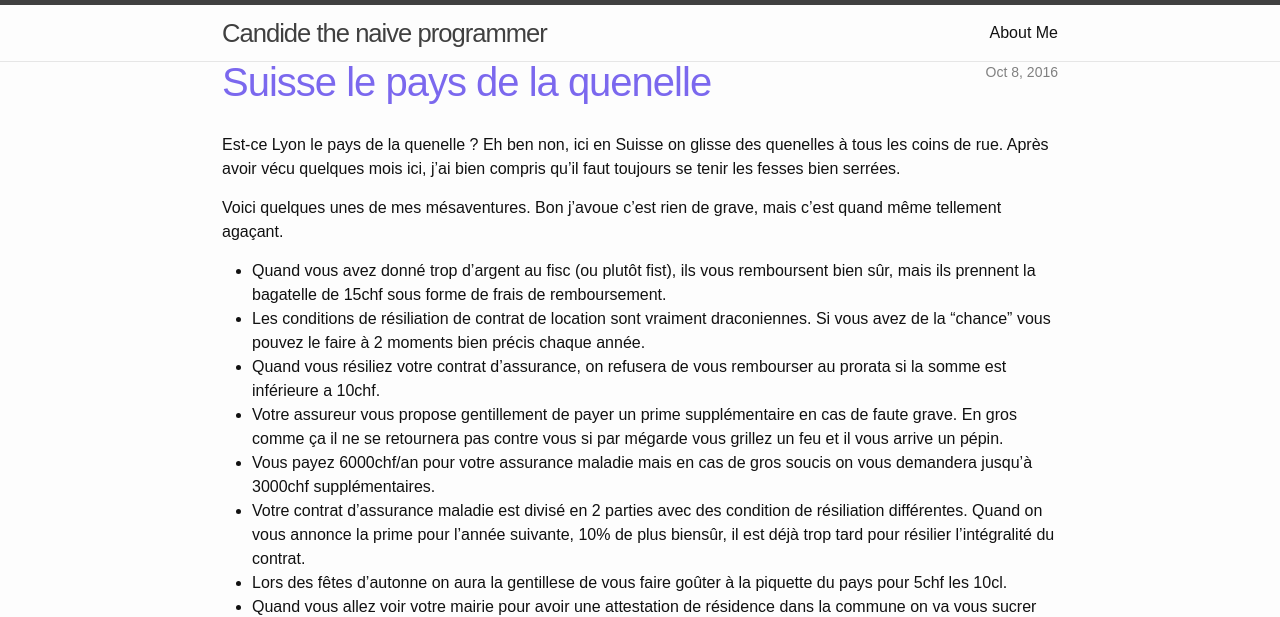
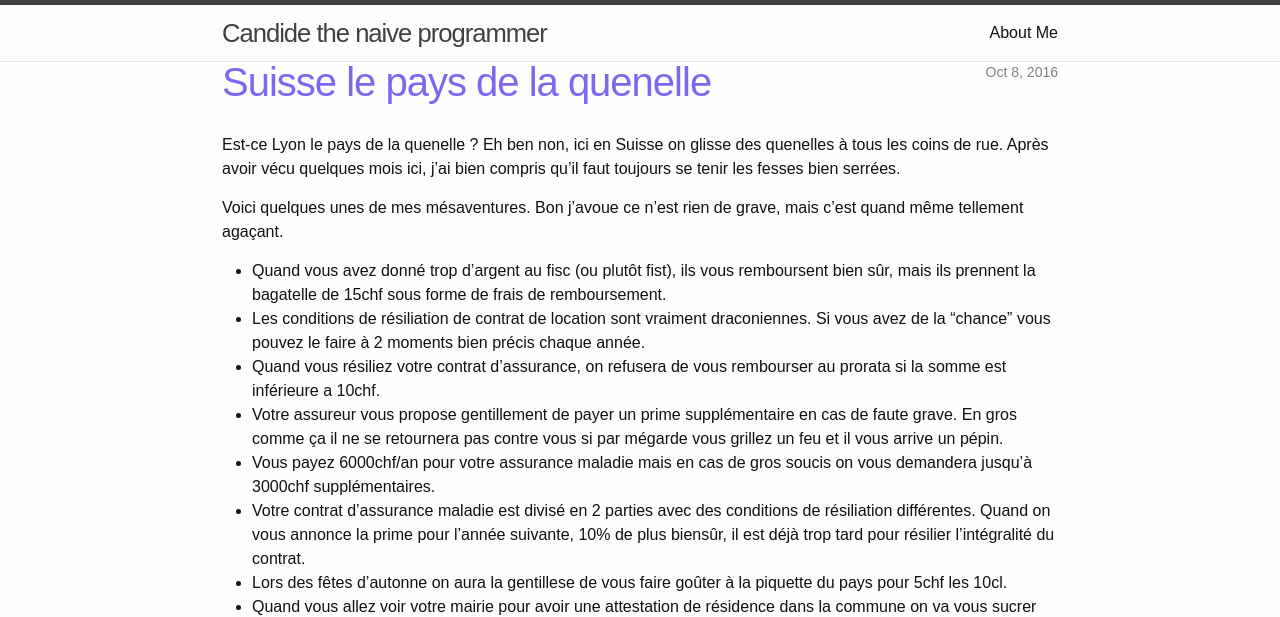
Before and after one commit to candide-guevara/candide-guevara.github.io, a Jekyll site: the page built from _posts/funny/2016-10-08-quenelle-suisse.md, in a window 1280 px wide. Shown: the top 617 px of the page. Built offline with Jekyll 4.4.1, drawn with Linux system fonts in a browser that asks for light colours; comment, search, counter and statistics services are not loaded.

Commit message:
Tweaks to text and changed font color to work with a black background

```diff
--- a/_posts/funny/2016-10-08-quenelle-suisse.md
+++ b/_posts/funny/2016-10-08-quenelle-suisse.md
@@ -7,7 +7,7 @@ categories : [fun, suisse]
 Est-ce Lyon le pays de la quenelle ? Eh ben non, ici en Suisse on glisse des quenelles à tous les coins de rue.
 Après avoir vécu quelques mois ici, j'ai bien compris qu'il faut toujours se tenir les fesses bien serrées.
 
-Voici quelques unes de mes mésaventures. Bon j'avoue c'est rien de grave, mais c'est quand même tellement agaçant.
+Voici quelques unes de mes mésaventures. Bon j'avoue ce n'est rien de grave, mais c'est quand même tellement agaçant.
 
 * Quand vous avez donné trop d'argent au fisc (ou plutôt fist), ils vous remboursent bien sûr, mais ils prennent la bagatelle de 15chf sous forme de frais de remboursement.
 * Les conditions de résiliation de contrat de location sont vraiment draconiennes. Si vous avez de la "chance" vous pouvez le faire à 2 moments bien précis chaque année.
@@ -15,7 +15,7 @@ Voici quelques unes de mes mésaventures. Bon j'avoue c'est rien de grave, mais
 * Votre assureur vous propose gentillement de payer un prime supplémentaire en cas de faute grave.
   En gros comme ça il ne se retournera pas contre vous si par mégarde vous grillez un feu et il vous arrive un pépin.
 * Vous payez 6000chf/an pour votre assurance maladie mais en cas de gros soucis on vous demandera jusqu'à 3000chf supplémentaires.
-* Votre contrat d'assurance maladie est divisé en 2 parties avec des condition de résiliation différentes. Quand on vous annonce la prime pour l'année suivante, 10% de plus biensûr,
+* Votre contrat d'assurance maladie est divisé en 2 parties avec des conditions de résiliation différentes. Quand on vous annonce la prime pour l'année suivante, 10% de plus biensûr,
   il est déjà trop tard pour résilier l'intégralité du contrat.
 * Lors des fêtes d'autonne on aura la gentillese de vous faire goûter à la piquette du pays pour 5chf les 10cl.
 * Quand vous allez voir votre mairie pour avoir une attestation de résidence dans la commune on va vous sucrer 25chf.
```
Also changed, not shown: _posts/2016-11-27-first-impressions-dev-windows.md (+2 -2 lines), _posts/funny/2016-05-27-man-of-coding-style.md (+1 -1 lines), images/Cpp_Symbol_Resolution.svg, images/Diagram_Template.svg, 1 other file.
